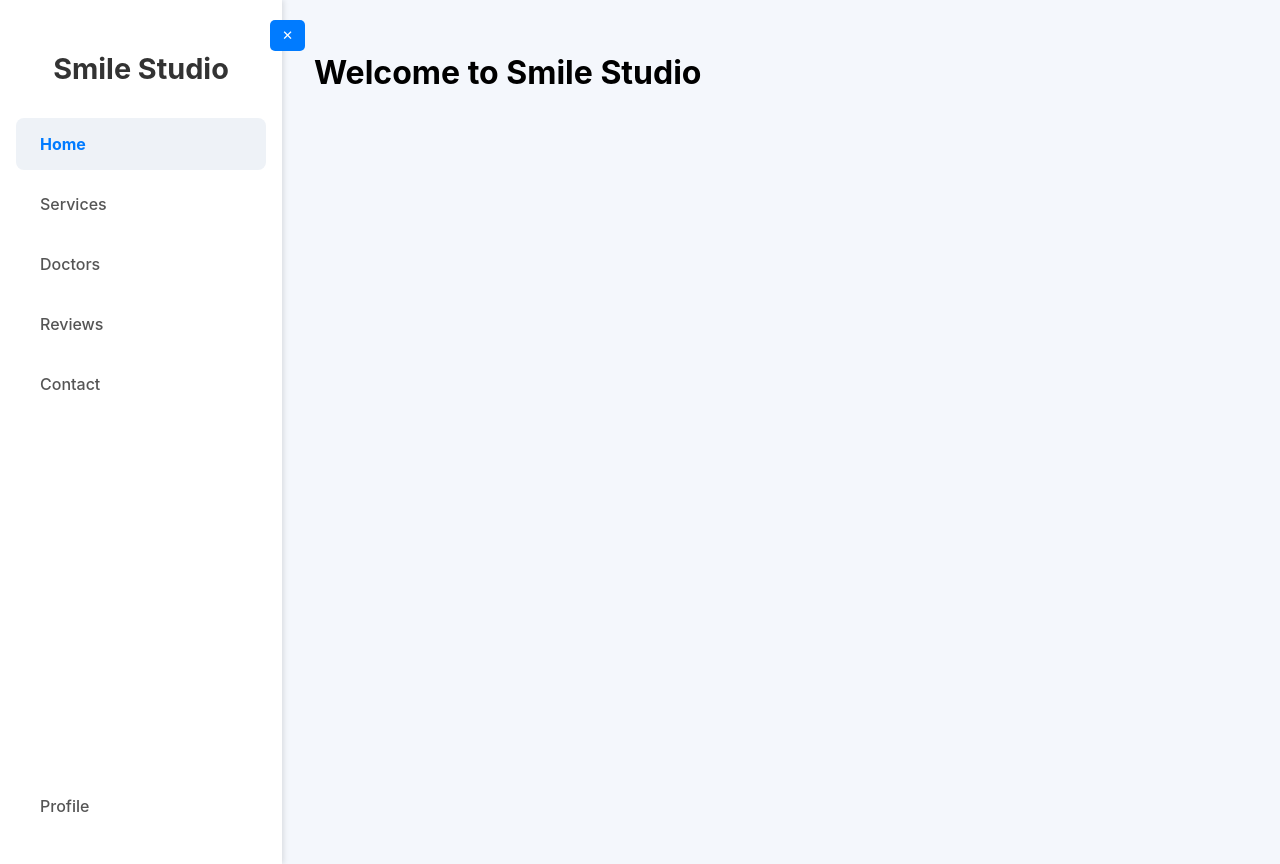
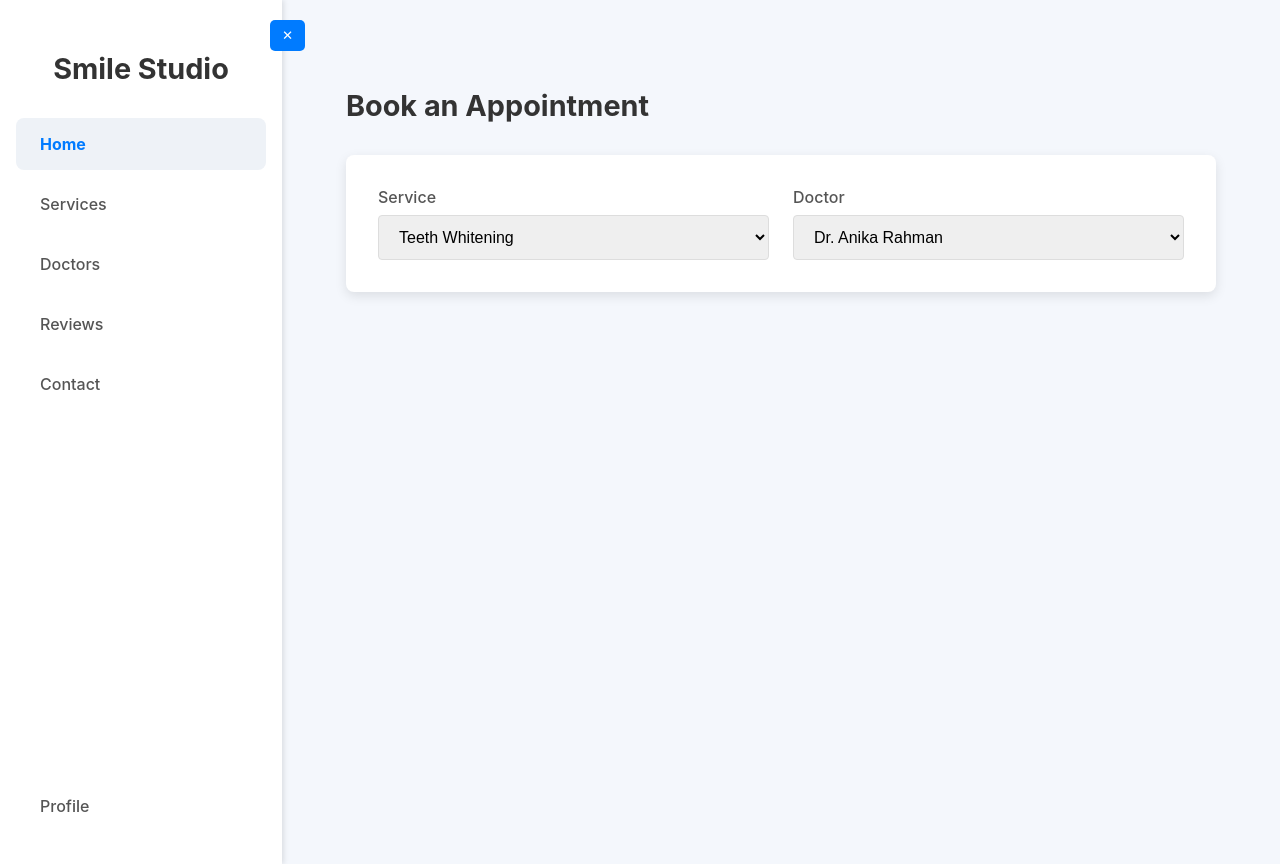
Before and after one commit to mahdiazfar27/lab-assignment, a React (Create React App) app: page / in a window 1280 px wide. Built offline with nearby package versions, Linux system fonts and the light colour scheme.

Commit message:
Added basic layout and dropdowns for Services page

```diff
--- a/src/App.js
+++ b/src/App.js
@@ -1,5 +1,8 @@
 import React, { useState } from 'react';
+import { BrowserRouter as Router, Routes, Route } from 'react-router-dom';
 import Sidebar from './components/layout/Sidebar';
+import Services from './pages/Services'; // Corrected import path
+import Doctors from './pages/Doctors'; // Corrected import path
 import './App.css';
 
 function App() {
@@ -10,10 +13,10 @@ function App() {
   };
 
   return (
+    <Router>
       <div className="app-container">
         <Sidebar isOpen={isSidebarOpen} />
 
-      {/* Button is now OUTSIDE main-content */}
         <button
           onClick={toggleSidebar}
           className={`sidebar-toggle ${!isSidebarOpen ? 'collapsed' : ''}`}
@@ -22,9 +25,14 @@ function App() {
         </button>
 
         <div className="main-content">
-        <h1>Welcome to Smile Studio</h1>
+          <Routes>
+            <Route path="/" element={<Services />} />
+            <Route path="/services" element={<Services />} />
+            <Route path="/doctors" element={<Doctors />} />
+          </Routes>
         </div>
       </div>
+    </Router>
   );
 }
 
--- a/src/components/layout/Sidebar.css
+++ b/src/components/layout/Sidebar.css
@@ -42,7 +42,7 @@
   background-color: #f0f0f0;
 }
 
-.sidebar-nav li.active a {
+.sidebar-nav a.active {
   background-color: #eef2f7;
   color: #007bff;
   font-weight: bold;
--- a/src/components/layout/Sidebar.js
+++ b/src/components/layout/Sidebar.js
@@ -1,22 +1,23 @@
 import React from 'react';
+import { NavLink } from 'react-router-dom'; // Import NavLink
 import './Sidebar.css';
 
 const Sidebar = ({ isOpen }) => {
   return (
     <div className={`sidebar ${isOpen ? 'open' : 'closed'}`}>
-
       <h1 className="logo">Smile Studio</h1>
       <nav className="sidebar-nav">
         <ul>
-          <li className="active"><a href="#home">Home</a></li>
-          <li><a href="#services">Services</a></li>
-          <li><a href="#doctors">Doctors</a></li>
-          <li><a href="#reviews">Reviews</a></li>
-          <li><a href="#contact">Contact</a></li>
+          {/* Replace <a> tags with NavLink */}
+          <li><NavLink to="/">Home</NavLink></li>
+          <li><NavLink to="/services">Services</NavLink></li>
+          <li><NavLink to="/doctors">Doctors</NavLink></li>
+          <li><NavLink to="/reviews">Reviews</NavLink></li>
+          <li><NavLink to="/contact">Contact</NavLink></li>
         </ul>
       </nav>
       <div className="profile-link">
-        <a href="#profile">Profile</a>
+        <NavLink to="/profile">Profile</NavLink>
       </div>
     </div>
   );
--- /dev/null
+++ b/src/pages/Doctors.js
@@ -0,0 +1,12 @@
+import React from 'react';
+
+const Doctors = () => {
+  return (
+    <div>
+      <h1>Our Doctors</h1>
+      <p>A list of our professional doctors will be displayed here.</p>
+    </div>
+  );
+};
+
+export default Doctors;
--- /dev/null
+++ b/src/pages/Services.css
@@ -0,0 +1,42 @@
+.services-container {
+  padding: 2rem;
+}
+
+.services-title {
+  font-size: 1.8rem;
+  font-weight: bold;
+  margin-bottom: 2rem;
+  color: #333;
+}
+
+.appointment-form {
+  background-color: #ffffff;
+  padding: 2rem;
+  border-radius: 8px;
+  box-shadow: 0 4px 12px rgba(0, 0, 0, 0.1);
+}
+
+.form-row {
+  display: flex;
+  gap: 1.5rem;
+}
+
+.form-group {
+  flex: 1;
+  display: flex;
+  flex-direction: column;
+}
+
+.form-group label {
+  font-weight: 500;
+  margin-bottom: 0.5rem;
+  color: #555;
+}
+
+.form-control {
+  padding: 0.75rem 1rem;
+  border: 1px solid #ddd;
+  border-radius: 4px;
+  font-size: 1rem;
+  width: 100%;
+}
--- /dev/null
+++ b/src/pages/Services.js
@@ -0,0 +1,31 @@
+import React from 'react';
+import './Services.css';
+
+const Services = () => {
+  return (
+    <div className="services-container">
+      <h2 className="services-title">Book an Appointment</h2>
+      <div className="appointment-form">
+        <div className="form-row">
+          <div className="form-group">
+            <label htmlFor="service">Service</label>
+            <select id="service" name="service" className="form-control">
+              <option value="teeth-whitening">Teeth Whitening</option>
+              <option value="check-up">Check-up</option>
+              <option value="cleaning">Cleaning</option>
+            </select>
+          </div>
+          <div className="form-group">
+            <label htmlFor="doctor">Doctor</label>
+            <select id="doctor" name="doctor" className="form-control">
+              <option value="dr-anika-rahman">Dr. Anika Rahman</option>
+              <option value="dr-john-doe">Dr. John Doe</option>
+            </select>
+          </div>
+        </div>
+      </div>
+    </div>
+  );
+};
+
+export default Services;
```
Lines whose indentation alone changed are shown as unchanged.
